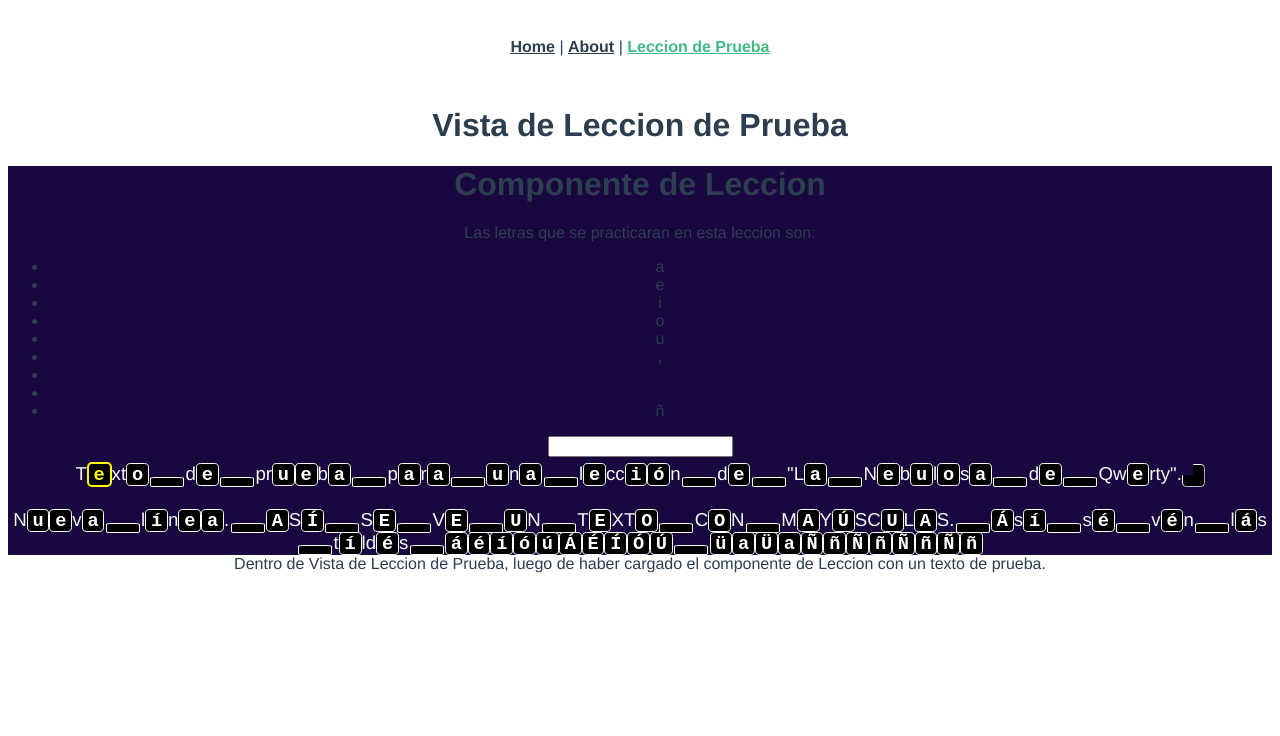
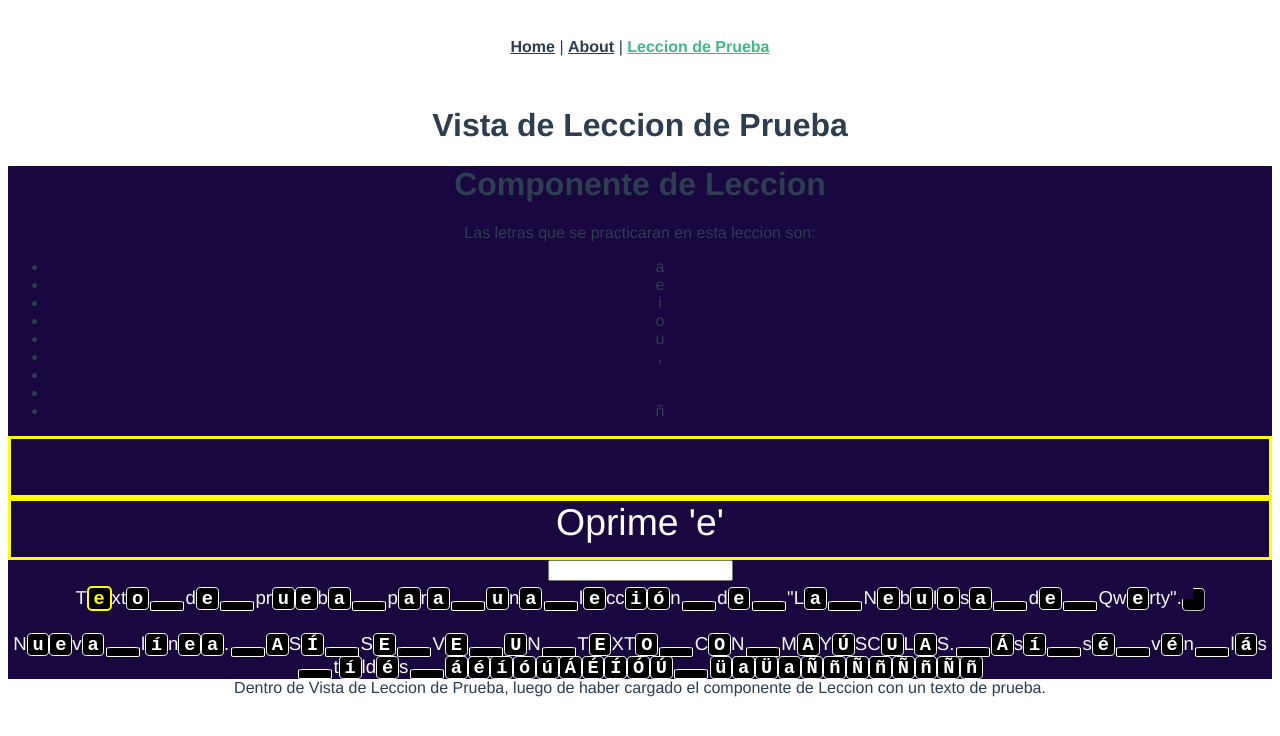
Before and after one commit to DWG8P11/mecano-4a-fe, a Vue app: page /prueba-leccion in a window 1280 px wide. Shown: the top 736 px of the page. Built offline with nearby package versions, Linux system fonts and the light colour scheme.

Commit message:
Agregados mensajes de Retroalimentacion

```diff
--- a/src/components/CompLeccion.vue
+++ b/src/components/CompLeccion.vue
@@ -21,6 +21,8 @@
         </li>
     </ul>
 
+    <div id="retroAnterior" :key="retroAnterior">{{ retroAnterior}} </div>
+    <div id="retroSiguiente" :key="retroSiguiente">{{ retroSiguiente }} </div>
     <input v-on:keypress="teclaPresionada($event)" v-on:keydown.backspace="borrarPresionada($event)">
 
     <div id="texto-leccion">
@@ -49,6 +51,8 @@ export default {
     data: function() {
         return {
             i_posRelActual: 0, // Necesario ponerla acá para que sirva como key de renderización del texto
+            retroAnterior: "", // Mensaje de retroalimentación tecla oprimida
+            retroSiguiente: "" // Mensaje de retroalimentación sobre tecla a oprimir
         }
     },
 
@@ -94,7 +98,7 @@ export default {
             de las del texto de las letras que hacen parte de la lección.
         */
 
-        // Inicialización de variables globales mencionadas
+        // Inicialización de las variables mencionadas que determinan el estado de la leccion.
         this.i_posRelActual = 0; // Posicion global del caracter actual. Poner id
         this.aTexto = this.textoN.split(""); // Texto completo, como array
         this.aPosicionesDeLeccion = []; // Posiciones globales de letras que pertenecen a la lección
@@ -189,6 +193,9 @@ export default {
             // Actualizar texto estilizado
             //this.texto_html = this.htmlLetra('p', {})  + this.htmlLetra('r', {clases: [this.letra_leccion]}) + this.htmlLetra('u', {clases: [this.letra_leccion, this.letra_reprobada]}) + this.htmlLetra('e', {clases: [this.letra_leccion, this.letra_aprobada]}) + this.htmlLetra('b', {clases: [this.letra_leccion, this.letra_reprobada], id: this.letra_actual}) + this.htmlLetra('a', {clases: [], id: this.letra_actual});
             this.texto_html = this.hacerTextoHtmlActual();
+
+            // Actualizar retroalimentacion sobre tecla siguiente
+            this.actRetroalSiguiente(`Oprime ${this.aTexto[this.aPosicionesDeLeccion[this.i_posRelActual]]}`);
         },
 
         acabarLeccion: function(error) {
@@ -246,8 +253,23 @@ export default {
             if (evento.key == this.aTexto[i_posGlobActual]) {
                 this.avanzarAnimacionTextoUno(true);
                 this.n_car_ok += 1;
+
+                // Actualizar Retroalimentación
+                this.actRetroalAnterior("Bien!");
             } else {
+                console.log(evento)
                 this.avanzarAnimacionTextoUno(false);
+
+                // Actualizar retroalimentación
+                let debiste;
+                if (![' ', '\n'].includes(this.aTexto[i_posGlobActual])) {
+                    debiste = this.aTexto[i_posGlobActual];
+                } else if (this.aTexto[i_posGlobActual] == "\n") {
+                    debiste = "<Enter>";
+                } else {
+                    debiste = "<Espacio>";
+                }
+                this.actRetroalAnterior(`¡Uy! Presionaste '${evento.key}', pero debiste oprimir '${debiste}'`);
             }
 
 
@@ -258,17 +280,22 @@ export default {
             }
 
             // Si se acaba de pasar la ultima letra...
+            let i_posGlobAnterior = i_posGlobActual;
             if (this.i_posRelActual == this.aPosicionesDeLeccion.length) {
                 // Si fue correcta
-                if (this.aTextoEstilo[i_posGlobActual]["clases"].includes(this.letra_aprobada)) {
+                if (this.aTextoEstilo[i_posGlobAnterior]["clases"].includes(this.letra_aprobada)) {
                     this.acabarLeccion();
                     return
                 }
 
                 // Si fue incorrecta: dar un último chance para corregir
                 this.ultimoChance = true;
+                this.actRetroalSiguiente("¡Borra!, si quieres continuar.");
+            } else { // Es decir, si se sigue en medio de la lección
+                // Actualizar retroalimentacion sobre tecla siguiente
+                this.actRetroalSiguiente();
+            }
 
-            }
         },
 
         borrarPresionada: function(evento) {
@@ -289,7 +316,14 @@ export default {
                 this.n_car_ok -= 1;
             }
 
+            // Retroceder animacion del texto
             this.retrocederAnimacionTextoUno();
+
+            // Actualizar retroalimentacion sobre tecla anterior
+            this.actRetroalAnterior('Borraste');
+
+            // Actualizar retroalimentacion sobre tecla siguiente
+            this.actRetroalSiguiente();
         },
 
         avanzarAnimacionTextoUno: function(fueAcierto) {
@@ -347,6 +381,33 @@ export default {
 
             // Actualizar el html del texto basado en los nuevos estilos
             this.texto_html = this.hacerTextoHtmlActual();
+        },
+
+        actRetroalAnterior: function(mensaje) {
+            this.retroAnterior= mensaje;
+            setTimeout(() => this.retroAnterior = "", 1000);
+        },
+
+        actRetroalSiguiente: function(mensaje) {
+            let i_posGlobActual = this.aPosicionesDeLeccion[this.i_posRelActual];
+            // Determinar mensaje para tecla a oprimir
+            let oprimir = "";
+            if (![' ', '\n'].includes(this.aTexto[i_posGlobActual])) {
+                oprimir = this.aTexto[this.aPosicionesDeLeccion[this.i_posRelActual]];
+            } else if (this.aTexto[i_posGlobActual] == "\n") {
+                oprimir = "<Enter>";
+            } else {
+                oprimir = "<Espacio>";
+            }
+
+            // Determinar si mostrar una adicion al mensaje de tecla a oprimir
+            let adicion = "";
+            if ( this.i_posRelActual > 0 && this.aTextoEstilo[ this.aPosicionesDeLeccion[this.i_posRelActual - 1] ]["clases"].includes(this.letra_reprobada) ){
+                adicion = " o Borra"
+            }
+
+            // Actualizar mensaje
+            this.retroSiguiente = `Oprime '${oprimir}'${adicion}`;
         }
     }
 }
@@ -423,4 +484,18 @@ export default {
     border-radius: 15%;
 }
 
+#retroAnterior{
+    color: white;
+    font-size: calc(2 * var(--tamano-fuente));
+    border: yellow solid;
+    min-height: calc(3 * var(--tamano-fuente));
+}
+
+#retroSiguiente{
+    color: white;
+    font-size: calc(2 * var(--tamano-fuente));
+    border: yellow solid;
+    min-height: calc(3 * var(--tamano-fuente));
+}
+
 </style>
```
